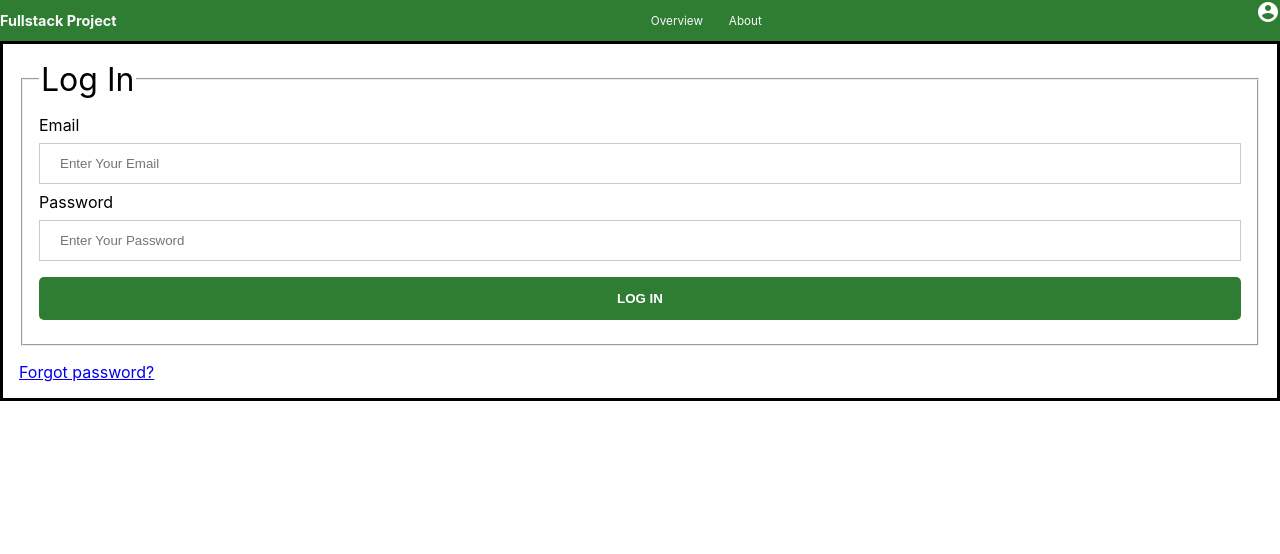
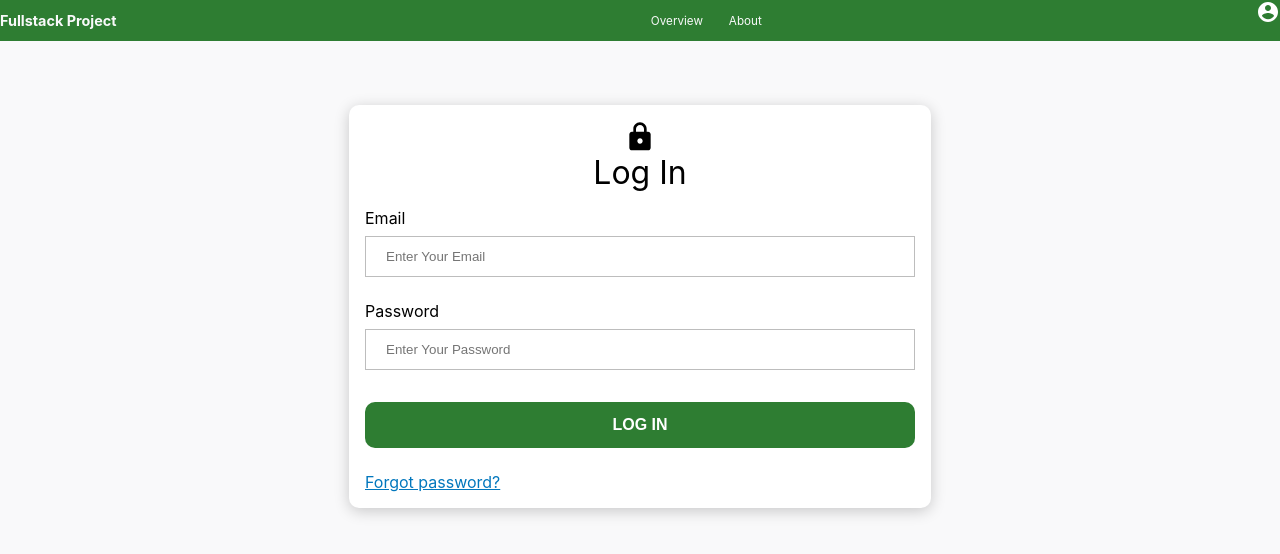
Before and after one commit to Fullstack-web-dev-exam/frontend, a React (Create React App) app: page /login in a window 1280 px wide. Shown: the top 554 px of the page. Built offline with nearby package versions, Linux system fonts and the light colour scheme.

Commit message:
Implement LogInForm, new icons, more CSS

```diff
--- a/src/App.js
+++ b/src/App.js
@@ -25,7 +25,7 @@ function App() {
                 <p>You are now logged out!</p>
               </Route>
               <Route exact path="/login">
-                <LogInForm/>
+                <LogInForm isAuth={false}/>
                 {/* <AddUserForm /> */}
               </Route>
               <Route exact path="/">
--- a/src/components/Login/LogInForm.css
+++ b/src/components/Login/LogInForm.css
@@ -1,16 +1,29 @@
- /* Bordered form */
- form {
-     border: 3px solid black;
+.container {
+    max-width: 550px;
+    min-width: 240px;
+    margin: 5% auto 0 auto;
+    box-shadow: 0px 3px 15px rgba(0, 0, 0, 0.2);
+    background-color: #fff;
+    border-radius: 10px;
     padding: 1em;
 }
 
+.container img {
+    display:block;
+    margin:auto;
+    width: 2em;
+}
+
 fieldset {
-     margin-bottom: 1em;
-     padding: 1em;
+    margin: 0 0 1em 0;
+    border: none;
+    padding: 0;
 }
 
 legend {
+    text-align: center;
     font-size: 2em;
+    margin: .5em auto;
 }
 
 /* Full-width inputs */
@@ -18,9 +31,9 @@
 input[type=password] {
     width: 100%;
     padding: 12px 20px;
-     margin: 8px 0;
+    margin: 8px 0 24px;
     display: inline-block;
-     border: 1px solid #ccc;
+    border: 1px solid var(--gray4);
     box-sizing: border-box;
 }
 
@@ -33,15 +46,28 @@
     border: none;
     cursor: pointer;
     width: 100%;
-     transition: box-shadow .3s;
-     border-radius: 5px;
+    transition: .3s;
+    border-radius: 10px;
     text-transform: uppercase;
     font-weight: bold;
+    font-size: 1em;
 }
-
-
 
 /* Add a hover effect for submit button */
 button:hover {
     box-shadow: 0 0 11px rgba(33, 33, 33, .2);
+    background-color: var(--pDark);
 }
+
+.loggedIn {
+    text-align: center;
+}
+
+.loggedIn p {
+    font-size: 2em;
+    margin-top: 0.5em;
+}
+
+.loggedIn img {
+    width: 2em;
+}
--- a/src/components/Login/LogInForm.jsx
+++ b/src/components/Login/LogInForm.jsx
@@ -1,6 +1,8 @@
 import React, { Component } from 'react';
 import { Link } from "react-router-dom";
 import './LogInForm.css';
+import lockOpenIcon from '../../assets/lock_open_black_24dp.svg';
+import lockClosedIcon from '../../assets/lock_black_24dp.svg';
 
 class LogInForm extends Component {
     constructor(props) {
@@ -30,19 +32,29 @@ class LogInForm extends Component {
     render() {
         return (
             <>
+                {!this.props.isAuth && <>
+                    <div className="container">
+                    <img src={lockClosedIcon} alt="" />
                         <form onSubmit={this.handleSubmit}>
                             <fieldset>
                                 <legend>Log In</legend>
                                 <label htmlFor="email">Email</label>
-                        <input type="text" placeholder="Enter Your Email" name="email" required onChange={this.handleInputChange} value={this.state.email}/>
+                                <input type="text" placeholder="Enter Your Email" name="email" required onChange={this.handleInputChange} value={this.state.email} />
 
                                 <label htmlFor="password">Password</label>
-                        <input type="password" placeholder="Enter Your Password" name="password" required onChange={this.handleInputChange} value={this.state.password}/>
+                                <input type="password" placeholder="Enter Your Password" name="password" required onChange={this.handleInputChange} value={this.state.password} />
 
                                 <button type="submit">log in</button>
                             </fieldset>
                             <Link to="/forgotpassword">Forgot password?</Link>
                         </form>
+                    </div>
+                </>}
+                {this.props.isAuth && <div className="container loggedIn">
+                    <img src={lockOpenIcon} alt="" />
+                    <p>You're already logged in.</p>
+                    <Link to="/user">Visit your user page here.</Link>
+                </div>}
             </>
         );
     }
--- a/src/index.css
+++ b/src/index.css
@@ -1,6 +1,7 @@
 @import './colors.css';
 
 * > body {
+  background-color: var(--background);
   margin: 0;
   padding: 0;
   box-sizing: border-box;
@@ -15,3 +16,7 @@ code {
   font-family: source-code-pro, Menlo, Monaco, Consolas, 'Courier New',
     monospace;
 }
+
+a {
+  color: var(--secondary);
+}
```
Also changed, not shown: src/assets/lock_black_24dp.svg (added), src/assets/lock_open_black_24dp.svg (added). Lines whose indentation alone changed are shown as unchanged.
